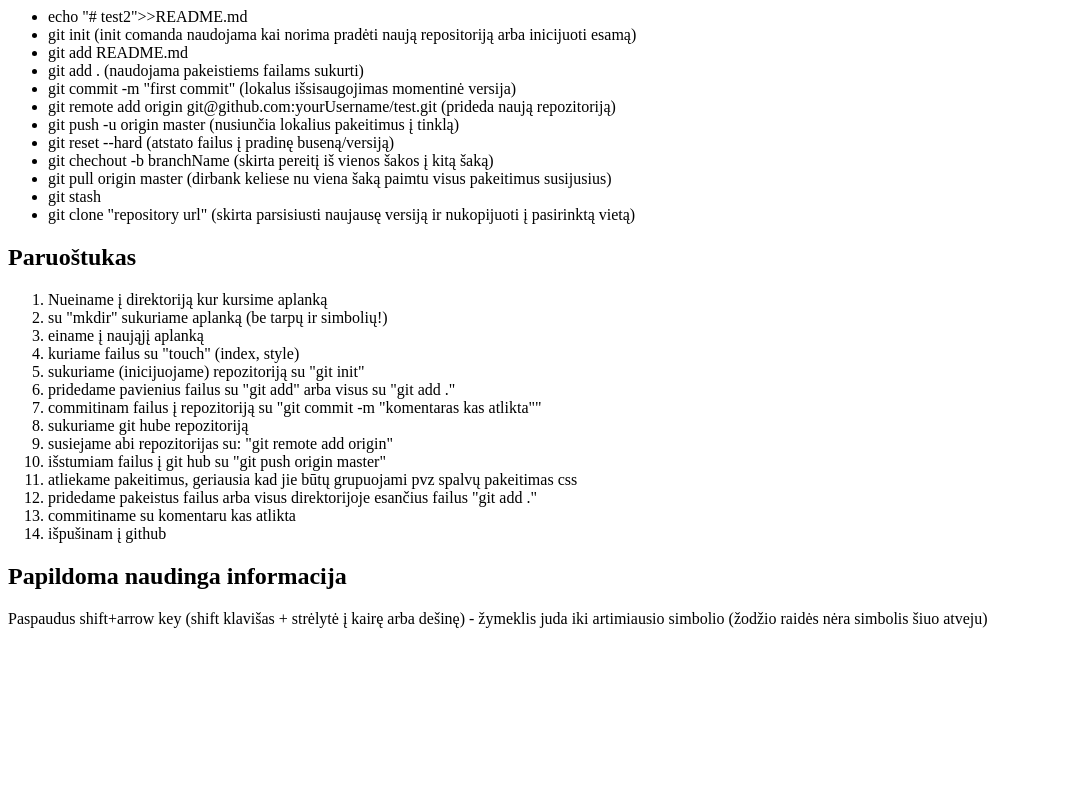
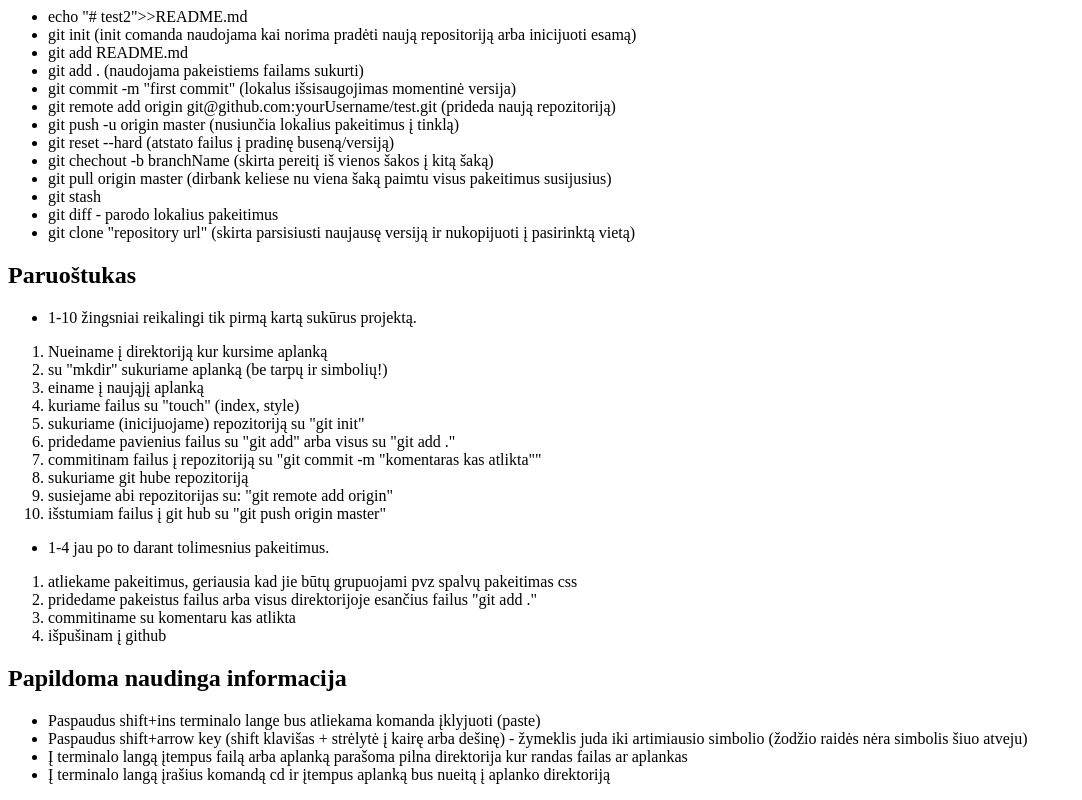
Before and after one commit to RonaldasC/gitbash_komandos, a plain HTML site: page index.html in a window 1280 px wide. Shown: the part 1234-2034 px from the top of the page, without its empty margins (0-1082 px from the left). Before the commit the page ends 1878 px from the top, so only its background shows below. Drawn offline with Linux system fonts and the light colour scheme.

Commit message:
papildoma infor pakeista paruoštukas pridėtas links cd į papildoma naudinga informacija

```diff
--- a/index.html
+++ b/index.html
@@ -20,7 +20,7 @@
         <h2>
             Naršymo po katalogus komandos
         </h2>
-        <li>cd foldername (įeiname į katalogą foldername (gali būti kitas pavadinimas arba visas keles iki reikemos vietos) esamoje direktorijoje jei tokiu pavadinimu turime jau katalogą)</li>
+        <li>cd foldername (įeiname į katalogą foldername (gali būti kitas pavadinimas arba visas keles iki reikemos vietos) esamoje direktorijoje jei tokiu pavadinimu turime jau katalogą). Taip pat skaitykite <a href="#cd_papildomaInfo">CD</a> Papildoma naudinga info.</li>
         <li>cd .. (einame vienu žingsniu aukštyn/atgal iš esamo katalogo)</li>
         <li>cd ../.. (du žingsniai atgal (cd ../../.. bus trys žingsniai))</li>
         <li>cd ~ (grįžta į home katalogą)</li>
@@ -48,7 +48,7 @@
             <ul>
                 Failų peržiūrėjimas (cat, less)
             <li class="marker_change_li">cat file.txt (leidžia peržiūrėti txt pletinio failą esamoje direktorijoje terminalo lange. Pvz.: cd Desktop/naujas01 cat file.txt (leistu būnant Home aplanke/direktorijoje nurodant kelę iki file.txt atidaryti jį terminalo lange). </li>
-            <li class="marker_change_li">less file.txt (leidžia peržiūrėti txt pletinio failą esamoje direktorijoje terminalo lange. PAPILDYTI KOMENTARU VĖLIAU KAI IŠSIAIŠKINSIU KAIP SUVALDYT ŠITĄ KOMANDĄ). </li>
+            <li class="marker_change_li">less file.txt (leidžia redaguoti failus consolėje). </li>
         </ul>
         </ul>
         <h2>
@@ -76,12 +76,16 @@
         <li>git chechout -b branchName (skirta pereitį iš vienos šakos į kitą šaką)</li>
         <li>git pull origin master (dirbank keliese nu viena šaką paimtu visus pakeitimus susijusius)</li>
         <li>git stash </li>
+        <li>git diff - parodo lokalius pakeitimus</li>
         <li>git clone "repository url" (skirta parsisiusti naujausę versiją ir nukopijuoti į pasirinktą vietą)</li>
     </ul>
         <h2>
             Paruoštukas <!--Karolio Žemelio paruoštukas. Karoli jei norėsi būti pridėtas i h2 teks pačiam edit pasidaryt ir update versiją-->
         </h2>
-    <ol>
+    <ul> <!--pamėgint pasdaryt numeracija nuo vieno iki 14 su atskirtu uk tarp 10-11 arba html ~100-101 eilutės-->
+        <li>1-10 žingsniai reikalingi tik pirmą kartą sukūrus projektą.</li>
+        </ul>
+        <ol>
         <li>Nueiname į direktoriją kur kursime aplanką</li>
         <li>su "mkdir" sukuriame aplanką (be tarpų ir simbolių!)</li>
         <li>einame į naująjį aplanką</li>
@@ -92,14 +96,23 @@
         <li>sukuriame git hube repozitoriją</li>
         <li>susiejame abi repozitorijas su: "git remote add origin"</li>
         <li>išstumiam failus į git hub su "git push origin master"</li>
+    </ol>
+        <ul>
+            <li>1-4 jau po to darant tolimesnius pakeitimus.</li>
+        </ul>
+    <ol>
         <li>atliekame pakeitimus, geriausia kad jie būtų grupuojami pvz spalvų pakeitimas css</li>
         <li>pridedame pakeistus failus arba visus direktorijoje esančius failus "git add ."</li>
         <li>commitiname su komentaru kas atlikta</li>
         <li>išpušinam į github</li>
-      </ol>
+    </ol>
+      </ul>
       <h2> Papildoma naudinga informacija</h2>
-    <p>
-        Paspaudus shift+arrow key (shift klavišas + strėlytė į kairę arba dešinę) - žymeklis juda iki artimiausio simbolio (žodžio raidės nėra simbolis šiuo atveju)
-    </p>
+    <ul>
+        <li>Paspaudus shift+ins terminalo lange bus atliekama komanda įklyjuoti (paste)</li>
+        <li>Paspaudus shift+arrow key (shift klavišas + strėlytė į kairę arba dešinę) - žymeklis juda iki artimiausio simbolio (žodžio raidės nėra simbolis šiuo atveju)</li>
+        <li>Į terminalo langą įtempus failą arba aplanką parašoma pilna direktorija kur randas failas ar aplankas</li>
+        <li id="cd_papildomaInfo">Į terminalo langą įrašius komandą cd ir įtempus aplanką bus nueitą į aplanko direktoriją</li>
+    </ul>
 </body>
 </html>
```
